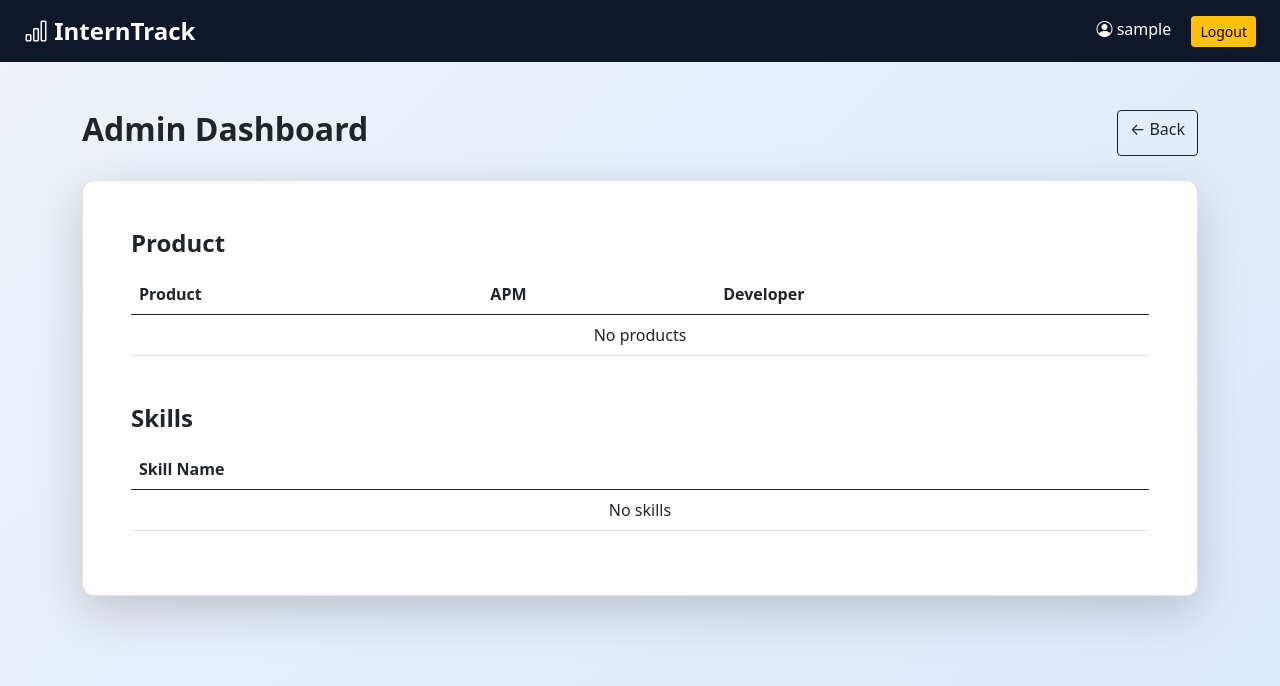
After one commit to wtwinds/InternTrack, a Flask app: a page that uses templates/base.html in a window 1280 px wide. The commit adds this page. Shown: the top 686 px of the page. Run offline with Flask 3, Linux system fonts and the light colour scheme; the visitor is signed in with stand-in values (Sample User, id 1); data that the repository does not hold is empty.

Commit message:
first new commit

```diff
--- a/app.py
+++ b/app.py
@@ -1,4 +1,4 @@
-from flask import Flask, render_template, request, redirect, session
+from flask import Flask, render_template, flash, request, redirect, session
 from pymongo import MongoClient
 from config import Config
 
@@ -34,7 +34,8 @@ def login():
             else:
                 return redirect("/employee")
 
-        return "<h4 class='text-danger text-center mt-3'>Invalid Credentials</h4>"
+        flash("Invalid Login ID or Password", "danger")
+        return redirect("/")
     return render_template("login.html")
 
 #------------Employee---------
@@ -43,13 +44,6 @@ def employee_dashboard():
     if session.get("role")!="employee":
         return redirect("/")
     return render_template("employee_dashboard.html", name=session.get("user"))
-
-#----------Admin-----------------
-@app.route("/admin")
-def admin_dashboard():
-    if session.get("role")!="admin":
-        return("/")
-    return render_template("admin_dashboard.html", name=session.get("user"))
 
 #-----------Add Product----------------
 @app.route("/add-product")
@@ -110,6 +104,31 @@ def all_data():
 
     return render_template("all_data.html", products=products, skills=skills)
 
+#-----Admin Dashboard-----------------
+@app.route("/admin")
+def admin_dashboard():
+    if session.get("role") != "admin":
+        return redirect("/")
+
+    all_users = users.find({"role": "employee"})
+
+    return render_template("admin_dashboard.html", users=all_users)
+
+
+#-----Employee Detail (NEW PAGE)------
+@app.route("/admin/user/<name>")
+def admin_user_detail(name):
+    if session.get("role") != "admin":
+        return redirect("/")
+
+    user_products = products.find({"created_by": name})
+    user_skills = skills.find({"user": name})
+
+    return render_template("admin_user_detail.html",
+                           name=name,
+                           products=user_products,
+                           skills=user_skills)
+
 #---------Logout------------------------
 @app.route("/logout")
 def logout():
--- /dev/null
+++ b/templates/admin_user_detail.html
@@ -0,0 +1,61 @@
+{% extends "base.html" %}
+{% block content %}
+
+<div class="d-flex justify-content-between mb-4">
+    <h2 class="fw-bold">Admin Dashboard</h2>
+    <a href="/admin" class="btn btn-outline-dark">← Back</a>
+</div>
+
+<div class="card shadow-lg p-5">
+
+    <!-- PRODUCTS -->
+    <h4 class="mb-3 fw-bold">Product</h4>
+
+    <table class="table mb-5">
+        <thead>
+            <tr>
+                <th>Product</th>
+                <th>APM</th>
+                <th>Developer</th>
+            </tr>
+        </thead>
+        <tbody>
+            {% for p in products %}
+            <tr>
+                <td>{{ p.product_name }}</td>
+                <td>{{ p.apm }}</td>
+                <td>{{ p.developer }}</td>
+            </tr>
+            {% else %}
+            <tr>
+                <td colspan="3" class="text-center">No products</td>
+            </tr>
+            {% endfor %}
+        </tbody>
+    </table>
+
+    <!-- SKILLS -->
+    <h4 class="fw-bold mb-3">Skills</h4>
+
+    <table class="table">
+        <thead>
+            <tr>
+                <th>Skill Name</th>
+            </tr>
+        </thead>
+        <tbody>
+            {% for s in skills %}
+            <tr>
+                <td>{{ s.skill }}</td>
+            </tr>
+            {% else %}
+            <tr>
+                <td class="text-center">No skills</td>
+            </tr>
+            {% endfor %}
+        </tbody>
+    </table>
+
+</div>
+
+{% endblock %}
--- a/templates/base.html
+++ b/templates/base.html
@@ -51,7 +51,7 @@
     <div class="container mt-5">
         {% block content %}{% endblock %}
     </div>
-
+    <script src="https://cdn.jsdelivr.net/npm/bootstrap@5.0.2/dist/js/bootstrap.bundle.min.js"></script>
 </body>
 
 </html>
```
Also changed, not shown: templates/admin_dashboard.html (added, +35 -0 lines), templates/login.html (+20 -1 lines).
